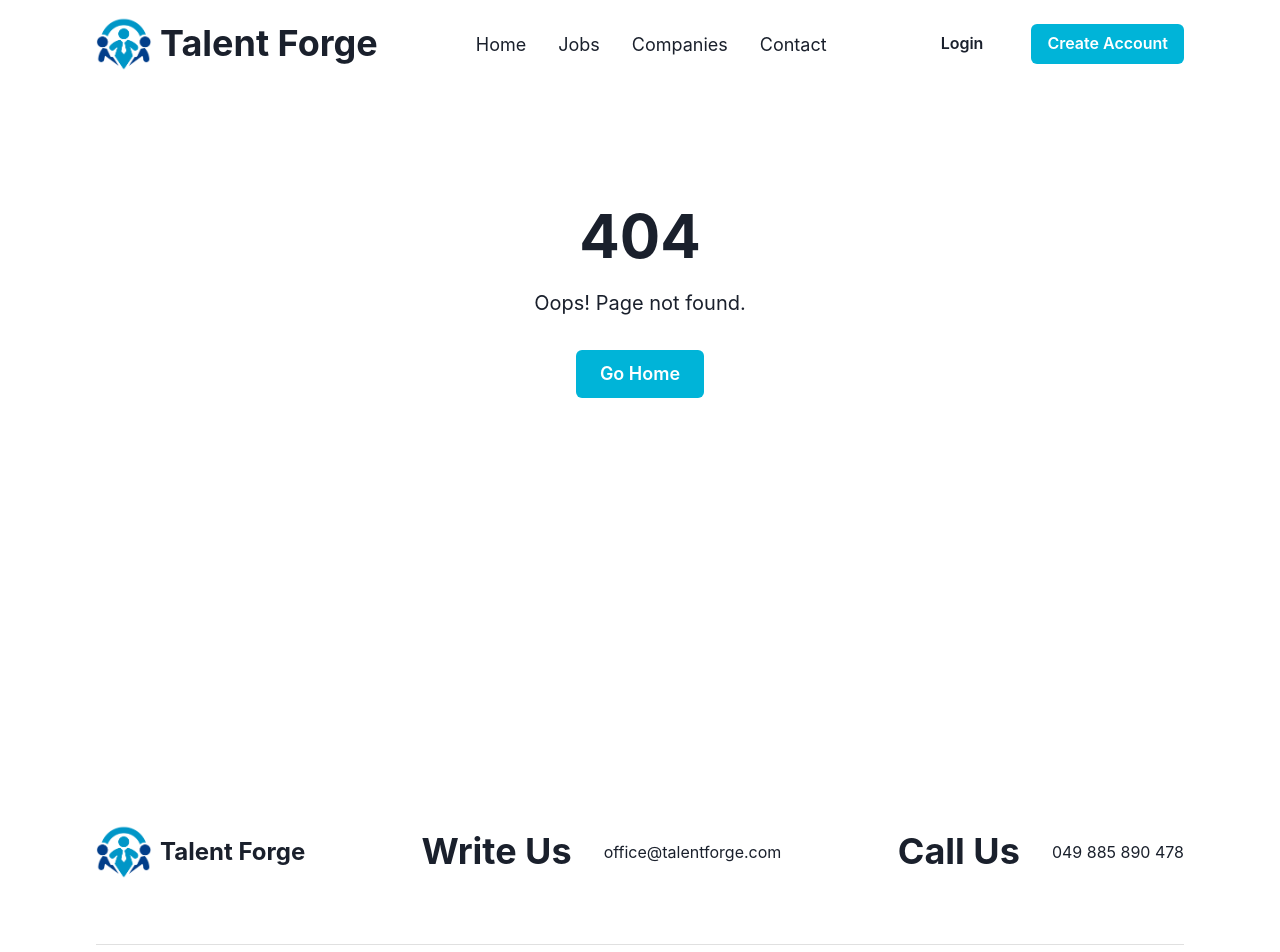
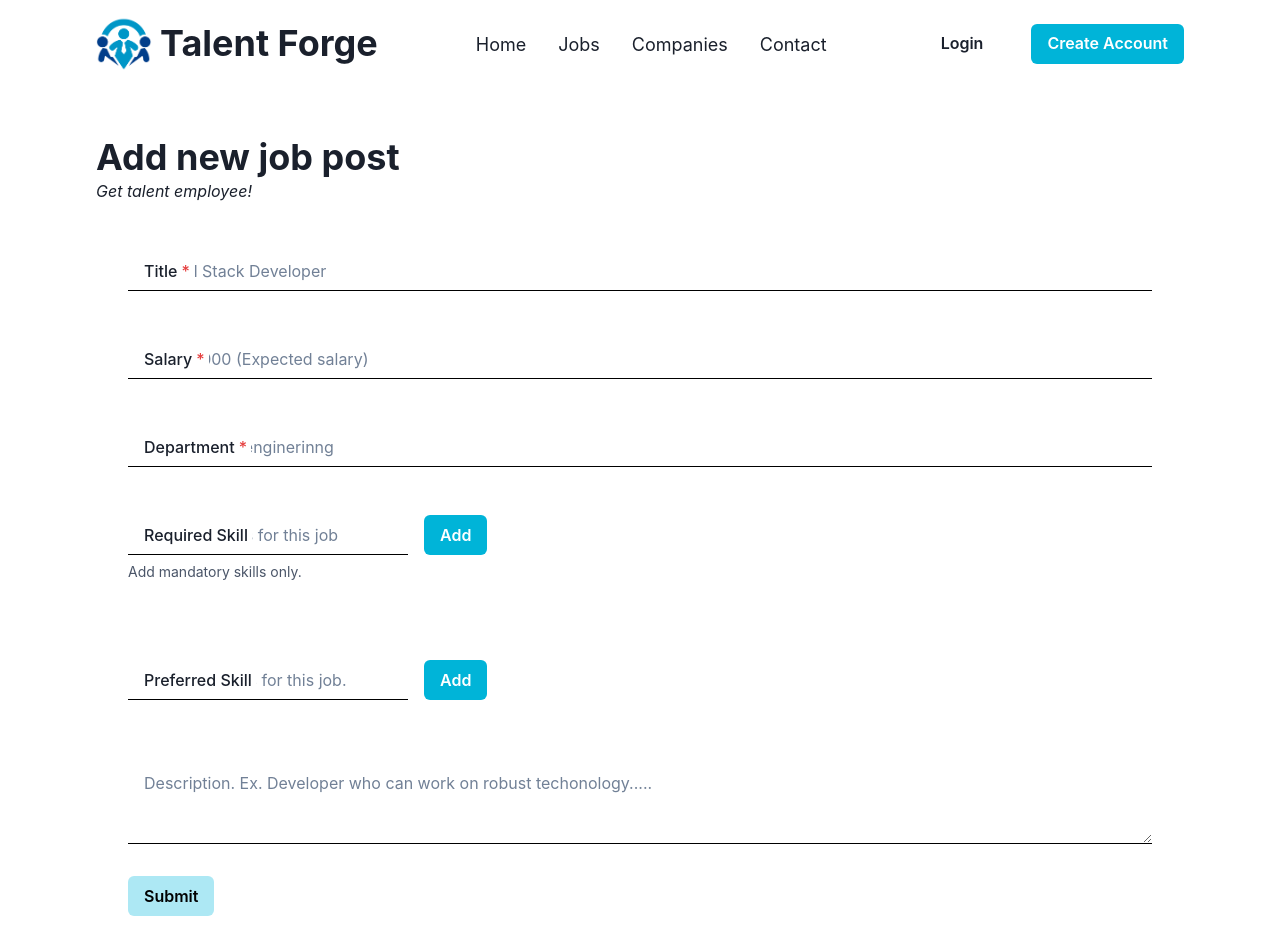
Before and after one commit to Hasims2001/TalentForge, a React (Create React App) app: page /create/job in a window 1280 px wide. Shown: the top 952 px of the page. Built offline with nearby package versions, Linux system fonts and the light colour scheme.

Commit message:
new post page created

```diff
--- a/src/Components/ButtonDesign.jsx
+++ b/src/Components/ButtonDesign.jsx
@@ -3,7 +3,7 @@ import {
 
     Button,
   } from "@chakra-ui/react";
-export const ButtonDesign = ({isLoading, types, values}) => {
+export const ButtonDesign = ({isLoading, types, values, widths="100%"}) => {
   return (
     <Button
     my={4}
@@ -11,7 +11,7 @@ export const ButtonDesign = ({isLoading, types, values}) => {
     color={"brand.200"}
     bg={"brand.300"}
     border={"none"}
-    w={"100%"}
+    w={widths}
     _hover={{ bg: "brand.400" }}
   >{isLoading ? "Loading..." : values}</Button>
   )
--- a/src/Components/InputDesign.jsx
+++ b/src/Components/InputDesign.jsx
@@ -1,8 +1,8 @@
 import React from 'react'
 import { FormControl, Input,FormHelperText, FormLabel} from '@chakra-ui/react';
-export const InputDesign = ({ids, types,req=true, name, helperText, placeholderValue=" ", values=""}) => {
+export const InputDesign = ({ids, types,req=true, name, widths="100%", helperText, placeholderValue=" ", values=""}) => {
   return (
-    <FormControl mb={6} variant="floating"  isRequired={req } isInvalid>
+    <FormControl mb={6} variant="floating"  width={widths} isRequired={req } isInvalid>
             <Input defaultValue={values} placeholder={placeholderValue} id={ids} type={types} border={"none !important"} borderBottom={"1px solid black !important"}  outline={'none'} borderRadius={"none"} boxShadow={'none !important'}/>
             <FormLabel>{name}</FormLabel>
             <FormHelperText>{helperText}</FormHelperText>
--- a/src/Pages/NewJobPost.jsx
+++ b/src/Pages/NewJobPost.jsx
@@ -1,8 +1,98 @@
-import {Box} from '@chakra-ui/react'
+import {Box, Button, Flex, Heading, Stack, Text, Textarea} from '@chakra-ui/react'
+import { InputDesign } from '../Components/InputDesign'
+import { useState } from 'react'
+import { ButtonDesign } from '../Components/ButtonDesign'
+import { XCircle } from 'lucide-react'
+import { useDispatch, useSelector } from 'react-redux'
 export const NewJobPost = () => {
+  const {loading, message} = useSelector(store=> store.Auth)
+  const [skills, setSkills] = useState(new Set())
+  const [prefSkills, setPrefSkills] = useState(new Set())
+  const dispatch = useDispatch()
+  const handleAdd = ()=>{
+    let curr = document.querySelector("#skill").value
+    if(curr !== "" && curr !== " "){
+      const newSkillsSet = new Set([...skills, curr.toLowerCase()]);
+        setSkills(newSkillsSet)
+    }
+  }
+  console.log(skills)
+
+  const handleAddPref = ()=>{
+    let curr = document.querySelector("#prefSkill").value
+    if(curr !== "" && curr !== " "){
+      const newSkillsSet = new Set([...prefSkills, curr.toLowerCase()])
+      setPrefSkills(newSkillsSet)
+    }
+  }
+  const handleDelete  = (id)=>{
+    let filtered = new Set(Array.from(skills).filter((ele, index)=>{
+        return index !== +id
+    }))
+    setSkills(filtered)
+  }
+
+  const handleDeletePref = (id)=>{
+    let filtered = new Set(Array.from(prefSkills).filter((ele, index)=>{
+      return index !== +id
+    }))
+    setPrefSkills(filtered)
+  }
+  const handleSubmit = (e)=>{
+   e.preventDefault()
+    let title = e.target.title.value
+    let salary = e.target.salary.value
+    let department = e.target.department.value
+    let description = e.target.description.value
+
+
+
+  }
   return (
     <Box>
+     <Box my={12}>
+     <Heading>Add new job post</Heading>
+      <Text as={'i'}>Get talent employee!</Text>
+     </Box>
+        <form onSubmit={handleSubmit}>
+      <Stack gap={4} w={"80vw"} m={"auto"}>
+          <InputDesign ids={"title"} name={"Title"} types={"text"} placeholderValue='Ex. Full Stack Developer'></InputDesign>
+          <InputDesign ids={"salary"} name={"Salary"} types={"number"} placeholderValue='Ex. 500000 (Expected salary)'></InputDesign>
+          <InputDesign ids={"department"} name={"Department"} types={"text"} placeholderValue='Ex. Software enginerinng'></InputDesign>
+        <Flex gap={4}>
+        <InputDesign widths={"fit-content"} ids="skill" req={false} placeholderValue='Required skills for this job' types={'text'} name="Required Skill" helperText={"Add mandatory skills only."}></InputDesign>
+            <Button  onClick={handleAdd} w={"fit-content"}>Add</Button>
+        </Flex>
 
+            <Flex gap={4} flexWrap={"wrap"}>
+                {
+                   Array.from(skills).map((skill, ind)=>(
+                        <Flex   gap={2} alignItems={'center'} key={ind} p={2} borderRadius={'full'} border={"1px solid #e60000"}>
+                        <Text as={'span'} fontSize={"lg"}  >{skill} </Text>
+                        <XCircle id={ind} onClick={(e)=>handleDelete(e.target.id)} style={{cursor:'pointer'}} size={20} color="#e60000" />
+                        </Flex>
+                    ))
+                }
+            </Flex>
+              <Flex mt={6} gap={4}>
+              <InputDesign widths={"fit-content"} ids="prefSkill" req={false} placeholderValue='Preferred skills for this job.' types={'text'} name="Preferred Skill"></InputDesign>
+            <Button  onClick={handleAddPref} w={"fit-content"}>Add</Button>
+
+              </Flex>
+            <Flex gap={4} flexWrap={"wrap"}>
+                {
+                   Array.from(prefSkills).map((skill, ind)=>(
+                        <Flex   gap={2} alignItems={'center'} key={ind} p={2} borderRadius={'full'} border={"1px solid #e60000"}>
+                        <Text as={'span'} fontSize={"lg"}  >{skill} </Text>
+                        <XCircle id={ind} onClick={(e)=>handleDeletePref(e.target.id)} style={{cursor:'pointer'}} size={20} color="#e60000" />
+                        </Flex>
+                    ))
+                }
+            </Flex>
+          <Textarea id='description' border={"none !important"} outline={'none !important'} borderRadius={"none"} borderBottom={"1px solid black !important"}  placeholder='Description. Ex. Developer who can work on robust techonology.....'></Textarea>
+        <ButtonDesign widths='fit-content' types={"submit"} values={"Submit"} isLoading={loading} ></ButtonDesign>
+      </Stack>
+        </form>
     </Box>
   )
 }
--- a/src/Redux/AuthReducer/action.js
+++ b/src/Redux/AuthReducer/action.js
@@ -11,7 +11,6 @@ export const doLogin = (API_URL, userData) => async(dispatch)=>{
         if(!res.issue){
             dispatch({type: LOGINSUCCESS, payload: res.data})
         }else{
-            console.log(res)
             dispatch({type: ERROR, payload: res.response.data.message})
         }
        }catch(error){
--- a/src/Redux/RecruiterReducer/reducer.js
+++ b/src/Redux/RecruiterReducer/reducer.js
@@ -1,4 +1,4 @@
-import { ERROR, LOADING, LOGINSUCCESS, REGISTERSUCCESS } from "../actionType";
+import { ERROR, LOADING, JOB_POSTED } from "../actionType";
 
 const init = {
     loading: false,
@@ -20,7 +20,16 @@ export const reducer = (state=init, {type, payload})=>{
                 loading: false,
                 error: payload
             }
-
+        case JOB_POSTED:
+            return{
+                ...state,
+                loading: false,
+                message:"Job posted successfully!",
+                jobposted: [
+                    ...state.jobposted,
+                    payload
+                ]
+            }
         default:
             return state
     }
--- a/src/Routers/AllRouters.jsx
+++ b/src/Routers/AllRouters.jsx
@@ -6,6 +6,7 @@ import { Login } from '../Pages/Login'
 import { PageNotFound } from '../Pages/PageNotFound'
 import { Account } from '../Pages/Account'
 import { JobPosts } from '../Pages/JobPosts'
+import { NewJobPost } from '../Pages/NewJobPost'
 export const AllRouters = () => {
   return (
     <Routes>
@@ -17,6 +18,7 @@ export const AllRouters = () => {
         <Route path='/login' element={<Login />}></Route>
         <Route path='/account' element={<Account />}></Route>
         <Route path='/jobposts' element={<JobPosts />}></Route>
+        <Route path='/create/job' element={<NewJobPost />}></Route>
         <Route path='/*' element={<PageNotFound />}></Route>
     </Routes>
   )
```
Also changed, not shown: src/Redux/RecruiterReducer/action.js (+19 -1 lines).
